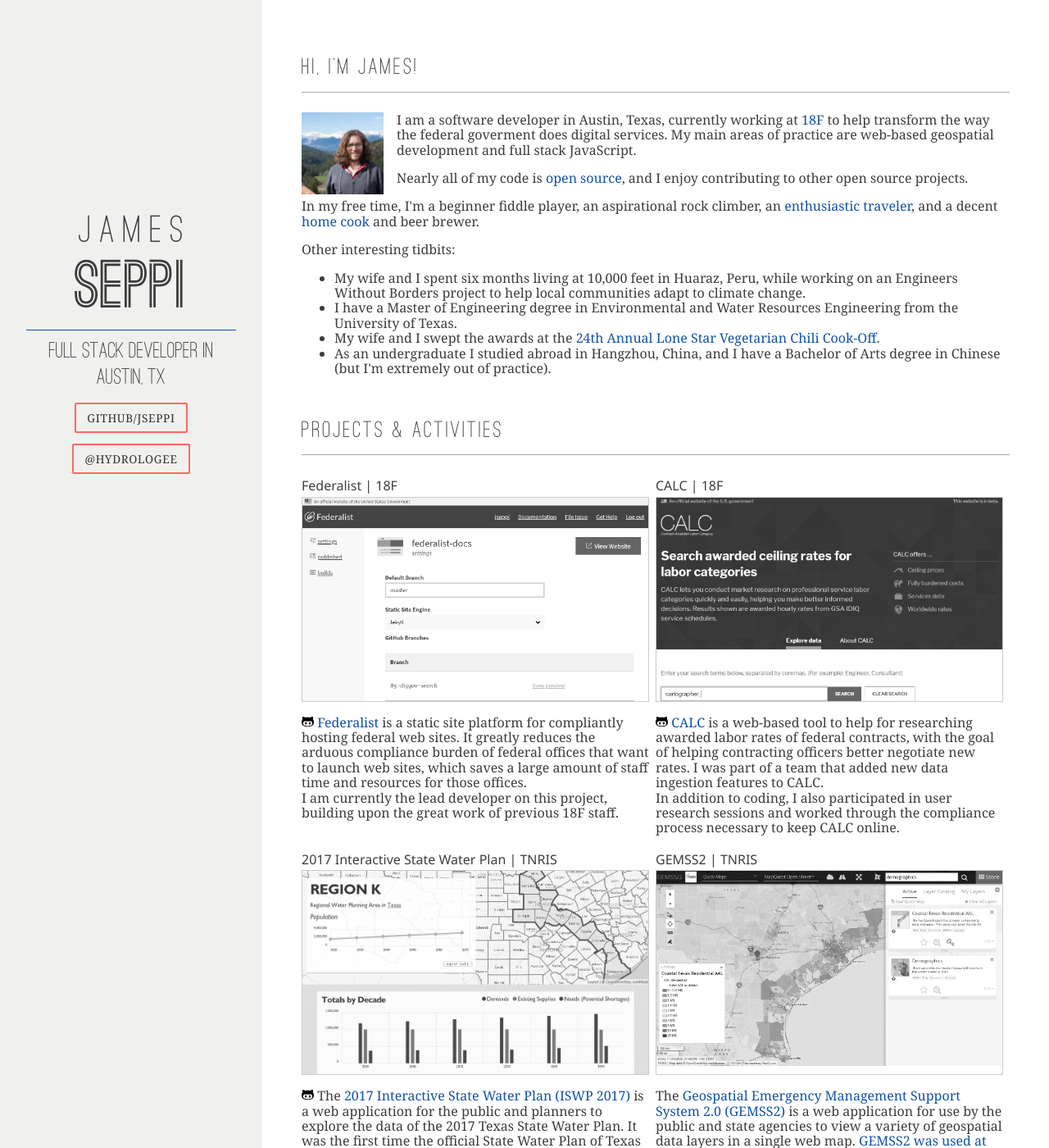
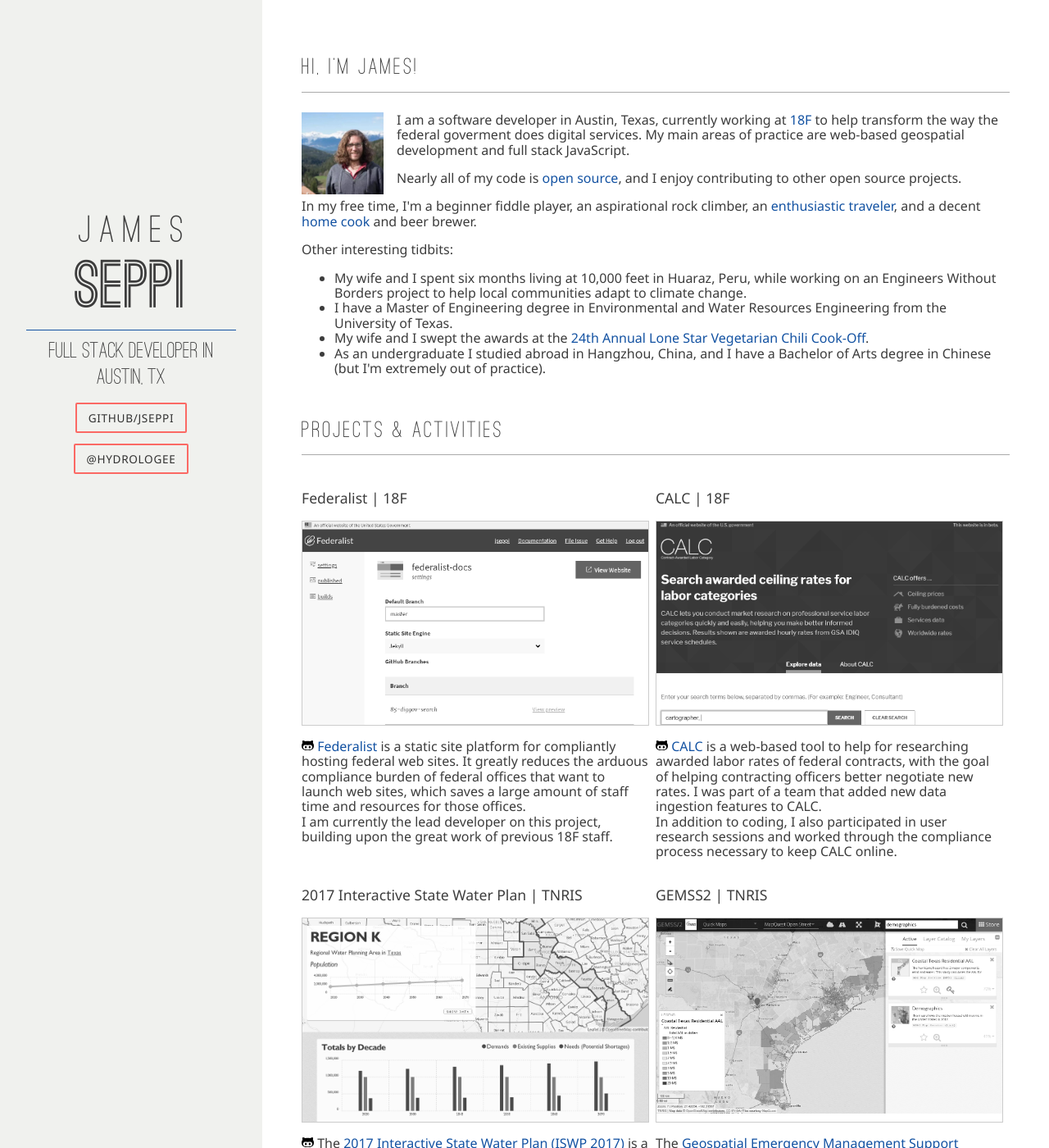
Before and after one commit to jseppi/jseppi.github.io, a Jekyll site: the page built from index.html, in a window 1280 px wide and 1400 px high. Shown: the whole window at 82% size. Built offline with Jekyll 4.4.1, drawn with Linux system fonts in a browser that asks for light colours; nearby versions of some CDN libraries.

Commit message:
styling adjustments

```diff
--- a/css/main.scss
+++ b/css/main.scss
@@ -2,16 +2,17 @@
 ---
 
 @import "fonts/ostrich-sans.css";
-@import url(https://fonts.googleapis.com/css?family=Noto+Serif|Noto+Sans);
+@import url(https://fonts.googleapis.com/css?family=Noto+Sans);
 
 $color-pink: #FB6964;
 $color-light-pink: #FFB7B7;
 $color-blue: #1352A2;
 $color-dark-gray: #3C3C3C;
+$font-family-sans: 'Noto Sans', sans-serif;
 
 body {
     color: $color-dark-gray;
-    font-family: 'Noto Serif', serif;
+    font-family: $font-family-sans;
 }
 
 ::selection {
@@ -30,7 +31,7 @@
 select,
 textarea,
 .pure-g [class *="pure-u"] {
-    font-family: 'Noto Serif', serif;
+    font-family: $font-family-sans;
 }
 
 * {
@@ -308,14 +309,12 @@
 .project-item {
     margin-bottom: 1rem;
     padding-right: 0.5rem;
-    >h3 {
-        margin-bottom: 4px;
-        margin-top: 4px;
+    > h3 {
         color: #3d3d3d;
-        font-family: 'Noto Sans', sans-serif;
-        font-size: 1rem;
+        font-family: $font-family-sans;
+        font-size: 1.1rem;
     }
-    >a {
+    > a {
         display: block;
     }
 }
```
